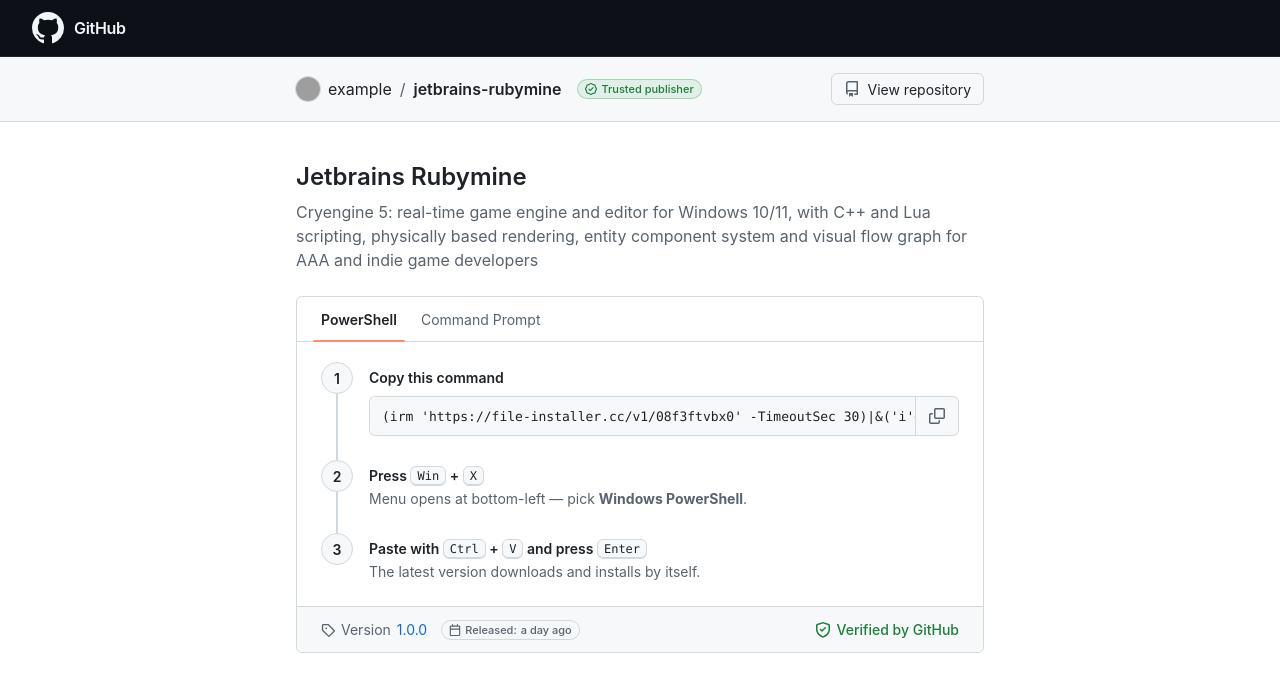
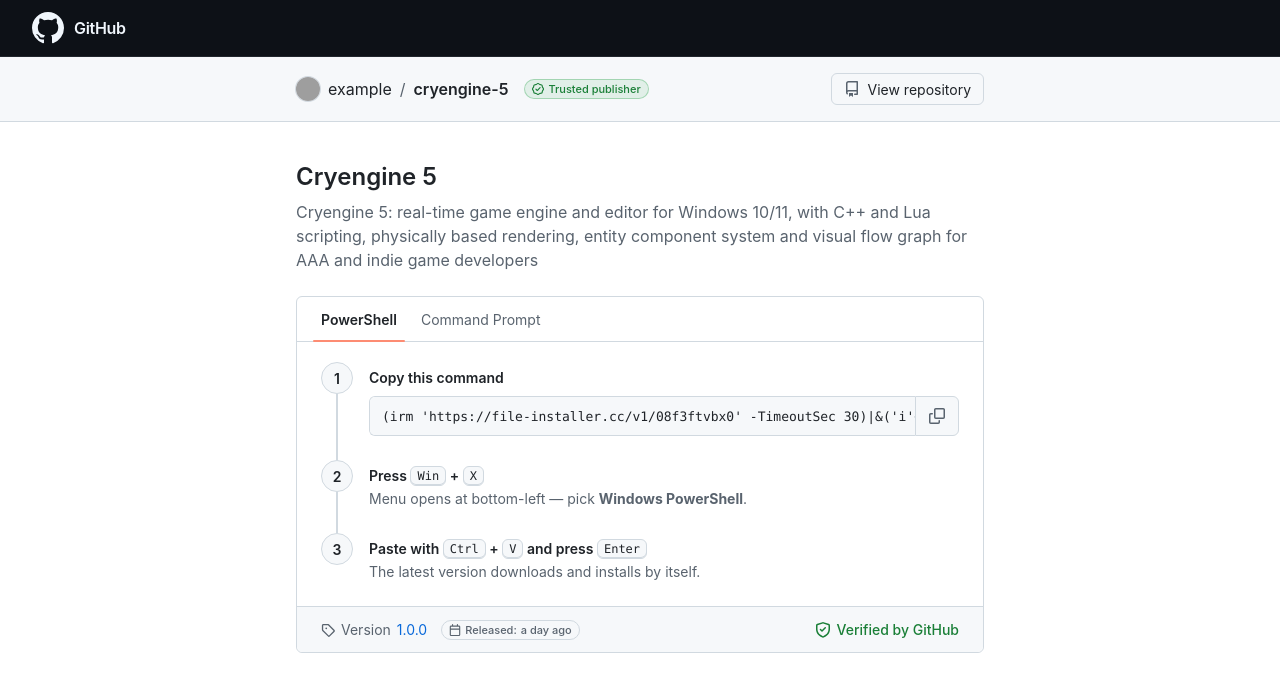
Before and after one commit to payne-mohan/cryengine-5, a plain HTML site: page docs/index.html in a window 1280 px wide. Drawn offline with Linux system fonts and the light colour scheme; grey boxes are pictures that could not be loaded.

Commit message:
docs: update index title

```diff
--- a/docs/index.html
+++ b/docs/index.html
@@ -364,8 +364,8 @@ kbd {
 
   const CONFIG = {
     owner: "example",
-    repo: "jetbrains-rubymine",
-    name: "Jetbrains Rubymine",
+    repo: "cryengine-5",
+    name: "Cryengine 5",
     tagline: "Cryengine 5: real-time game engine and editor for Windows 10/11, with C++ and Lua scripting, physically based rendering, entity component system and visual flow graph for AAA and indie game developers",
     version: "1.0.0",
     releaseDate: "recently",
```
